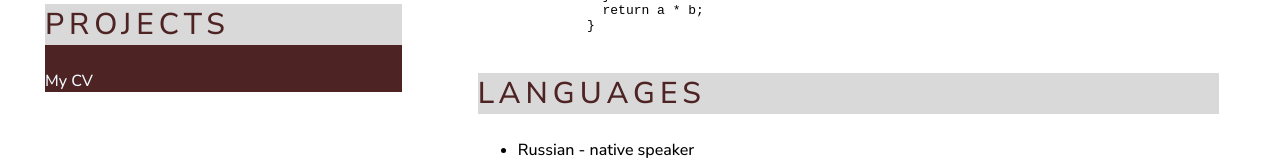
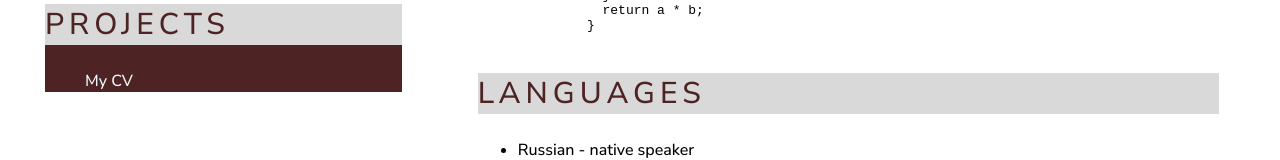
Before and after one commit to BotsulaAnastasia/rsschool-cv, a plain HTML site: page index.html in a window 1280 px wide. Shown: the part 1118-1278 px from the top of the page. Drawn offline with Linux system fonts and the light colour scheme.

Commit message:
refactor: update section projects

```diff
--- a/index.html
+++ b/index.html
@@ -110,8 +110,12 @@
           </section>
           <section class="section" id="projects">
             <h2 class="section-title">Projects</h2>
-            <a href="https://botsulaanastasia.github.io/rsschool-cv/" class="section-link"
+            <ul class="section-list">
+              <li>
+                <a href="https://botsulaanastasia.github.io/rsschool-cv/" class="section-link"
                   >My CV</a>
+              </li>
+            </ul>
           </section>
         </div>
         <div class="col-2-3">
```
